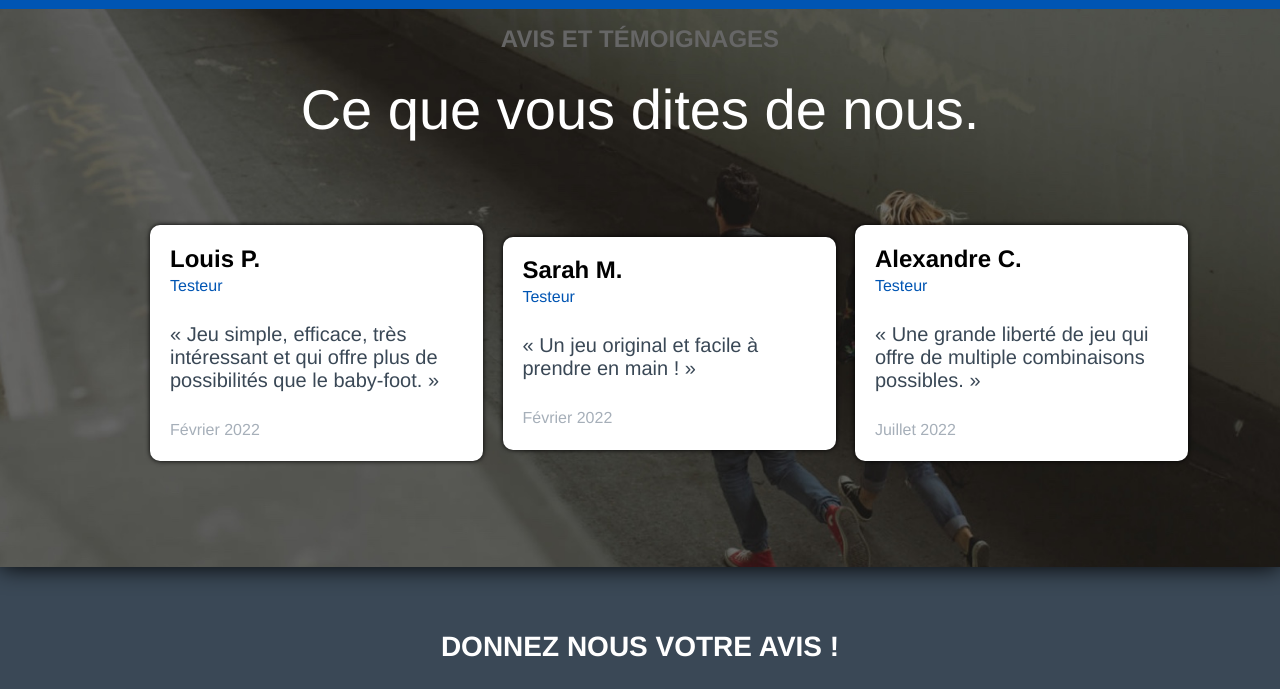
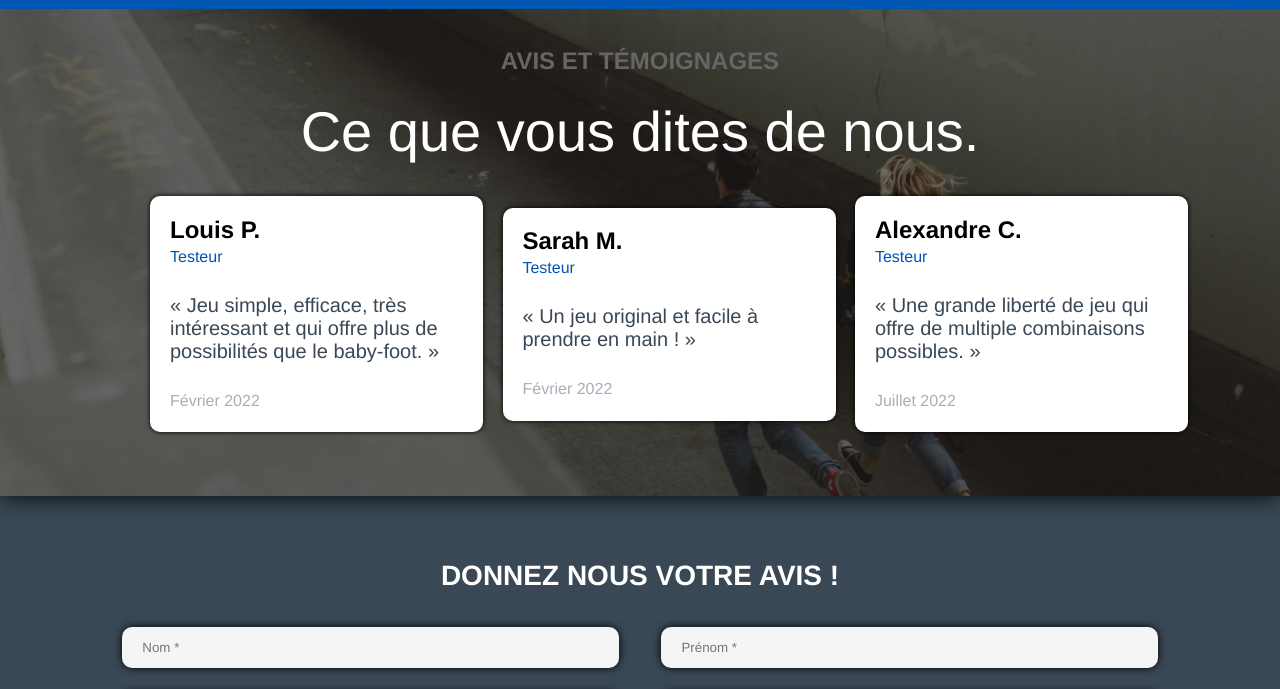
Before and after one commit to Akip2/simulafoot, a website with bundled scripts: page avis-et-temoignages.html in a window 1280 px wide. Shown: the part 81-770 px from the top of the page. Built offline with nearby package versions, Linux system fonts and the light colour scheme; a web font is replaced by a local one.

Commit message:
corrections

```diff
--- a/css/style.css
+++ b/css/style.css
@@ -798,13 +798,13 @@ div.round{
 
     background-position: 50% 50%;
     padding: 5%;
+    padding-top: 10%;
 
     display: flex;
     flex-direction: column;
+    gap: 2em;
 
     align-items: center;
-
-    height: 65vh;
 
     justify-content: space-around;
 
```
Also changed, not shown: animations.html (+2 -0 lines).
